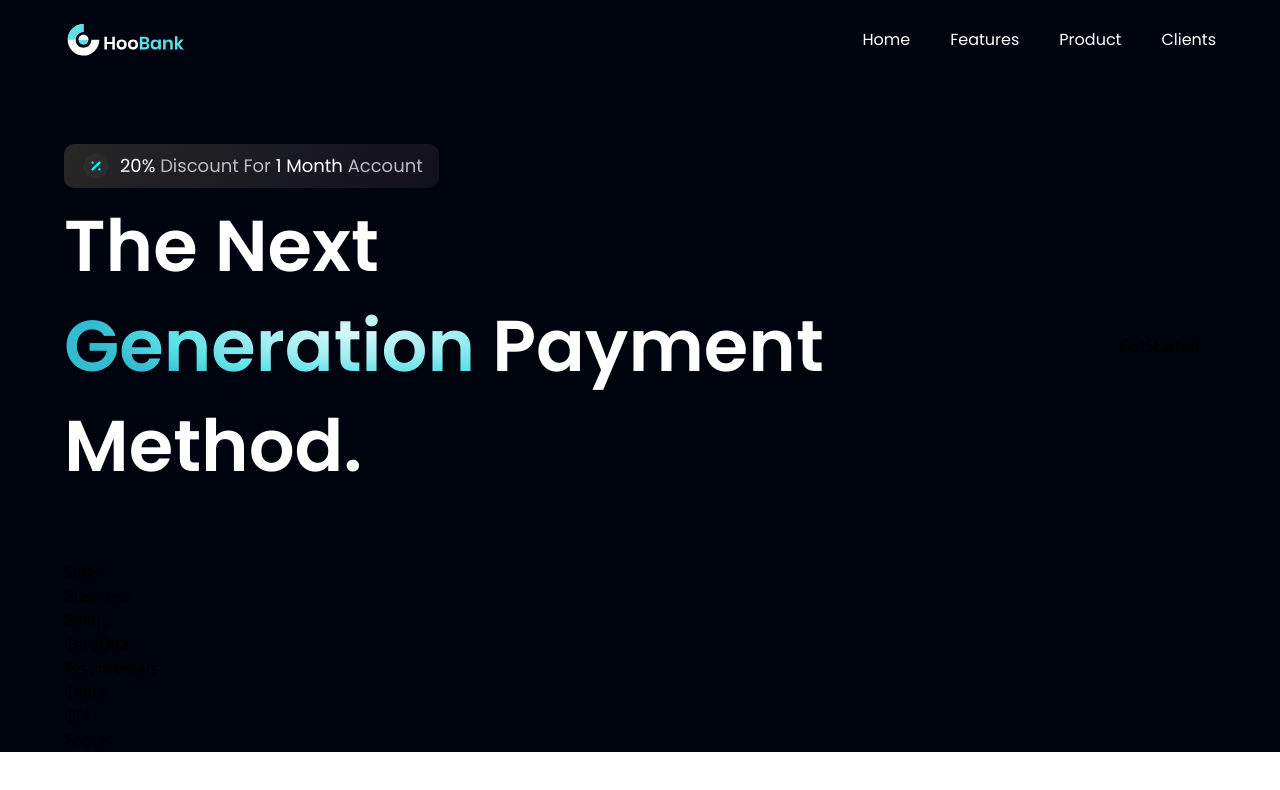
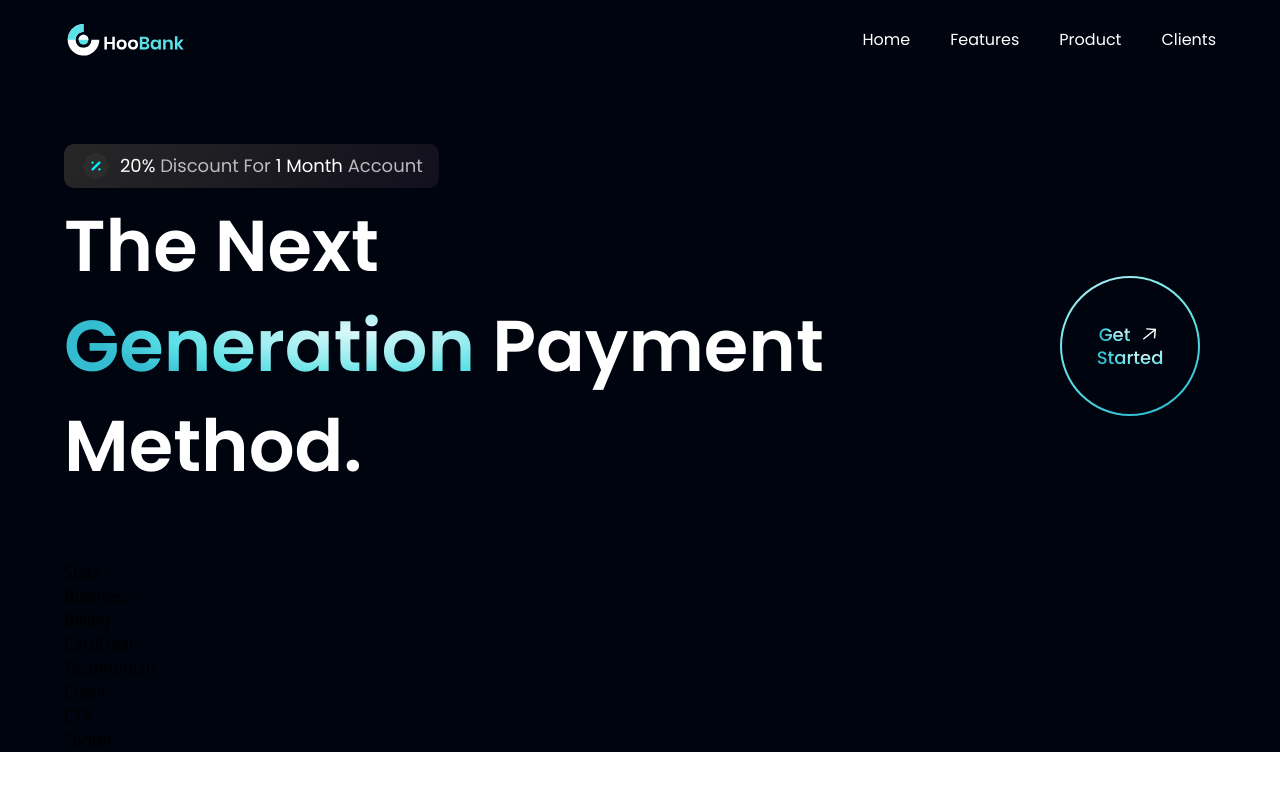
Before and after one commit to ricardovaltierra/bank_template_app, a React (Vite) app: page / in a window 1280 px wide. Shown: the top 790 px of the page. Built offline with nearby package versions, Linux system fonts and the light colour scheme.

Commit message:
Set Get Started icon/button for hero section

```diff
--- a/src/components/GetStarted.jsx
+++ b/src/components/GetStarted.jsx
@@ -1,11 +1,21 @@
-import React from 'react'
+import styles from "../style";
+import { arrowUp } from "../assets";
 
-const GetStarted = () => {
-  return (
-    <div>
-      GetStarted
-    </div>
-  )
-}
+const GetStarted = () => (
+  <div className={`${styles.flexCenter} w-[140px] h-[140px] rounded-full bg-blue-gradient p-[2px] cursor-pointer`}>
+      <div className={`${styles.flexCenter} flex-col bg-primary w-[100%] h-[100%] rounded-full`}>
+        <div className={`${styles.flexStart} flex-row`}>
+          <p className="font-poppins font-medium text-[18px] leading-[23px] mr-2">
+            <span className="text-gradient">Get</span>
+          </p>
+          <img src={arrowUp} alt="arrow" className="w-[23px] h-[23px] object-contain" />
+        </div>
+
+          <p className="font-poppins font-medium text-[18px] leading-[23px]">
+            <span className="text-gradient">Started</span>
+          </p>
+      </div>
+  </div>
+)
 
 export default GetStarted
```
